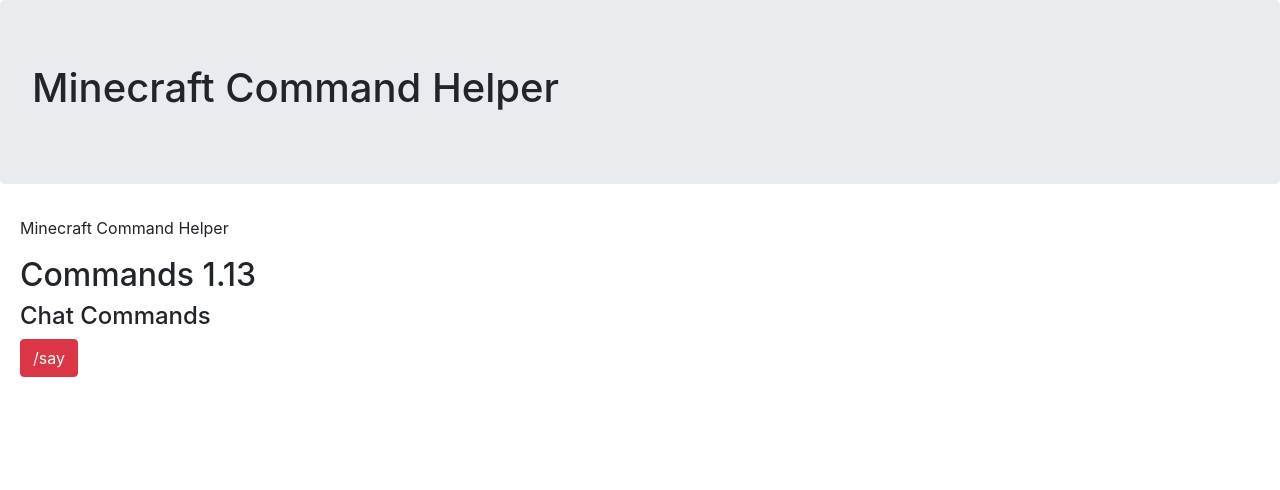
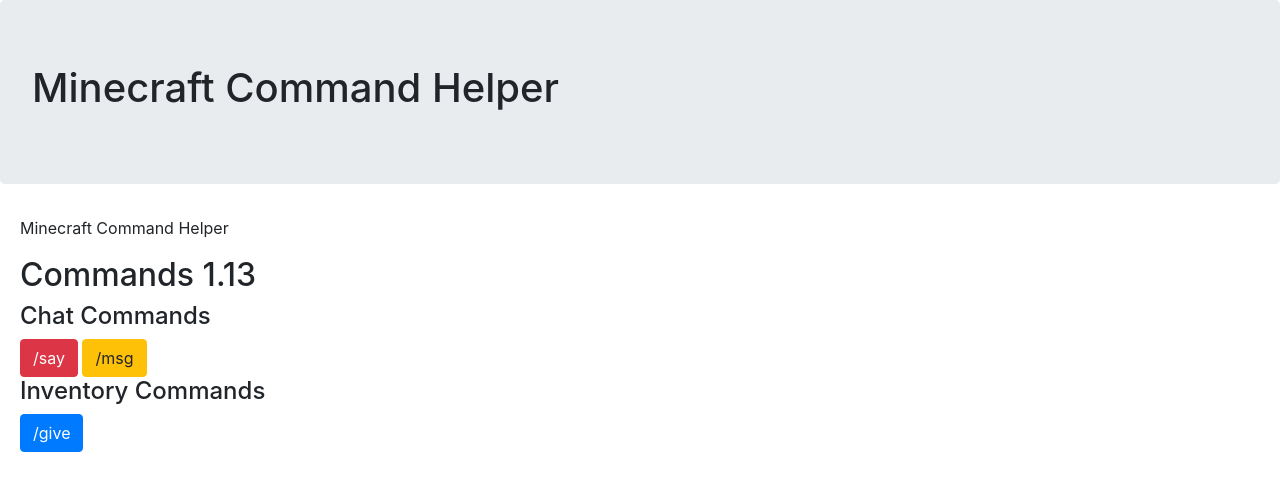
Before and after one commit to kyle5678/Minecraft-Command-Helper, a plain HTML site: page home.html in a window 1280 px wide. Drawn offline with nearby package versions, Linux system fonts and the light colour scheme.

Commit message:
Added new links to new commands in home page

```diff
--- a/home.html
+++ b/home.html
@@ -21,8 +21,13 @@
     <div class="body">
         <p>Minecraft Command Helper</p>
         <h2>Commands 1.13</h2>
+
         <h4>Chat Commands</h4>
         <a class="btn btn-danger" href="1.13 Commands/say/generator.html">/say</a>
+        <a class="btn btn-warning" href="1.13 Commands/msg/generator.html">/msg</a>
+
+        <h4>Inventory Commands</h4>
+        <a class="btn btn-primary" href="1.13 Commands/give/generator.html">/give</a>
     </div>
 </body>
 </html>
```
